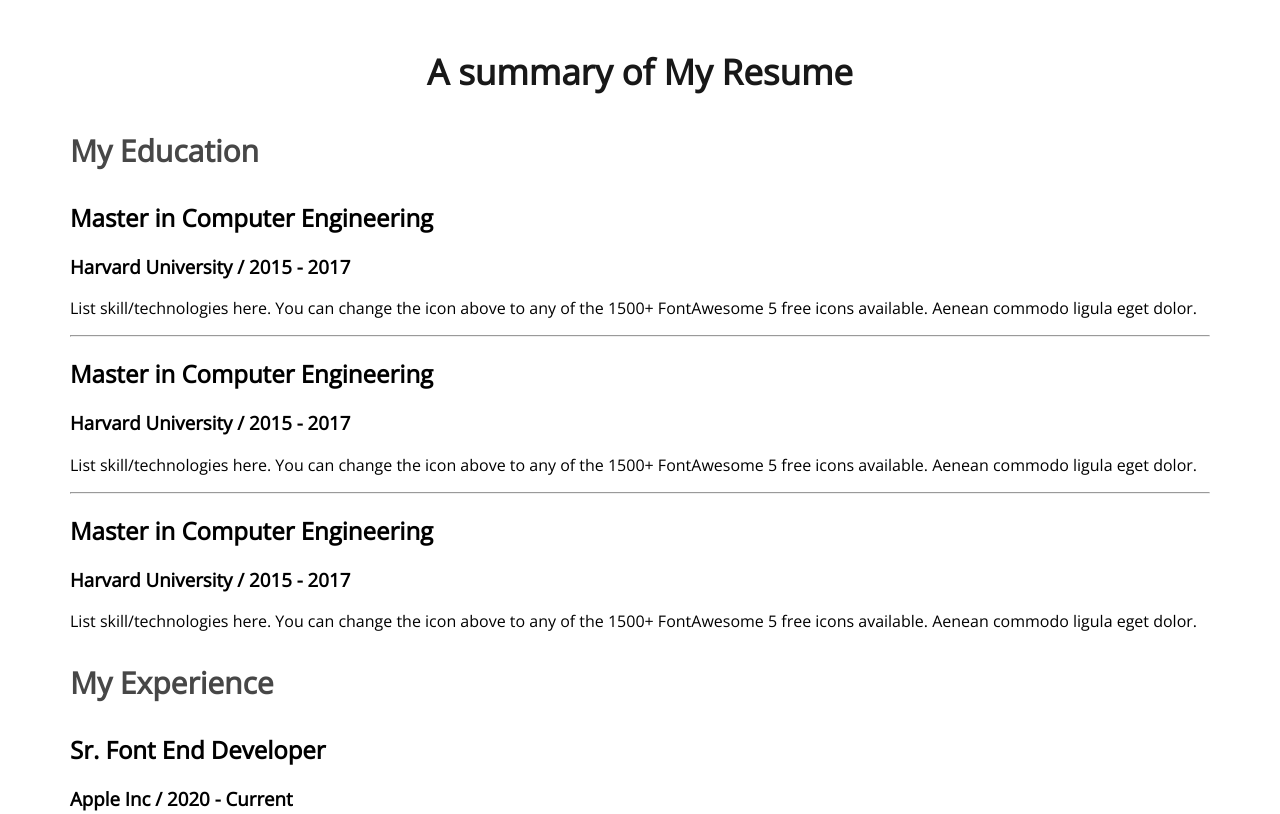
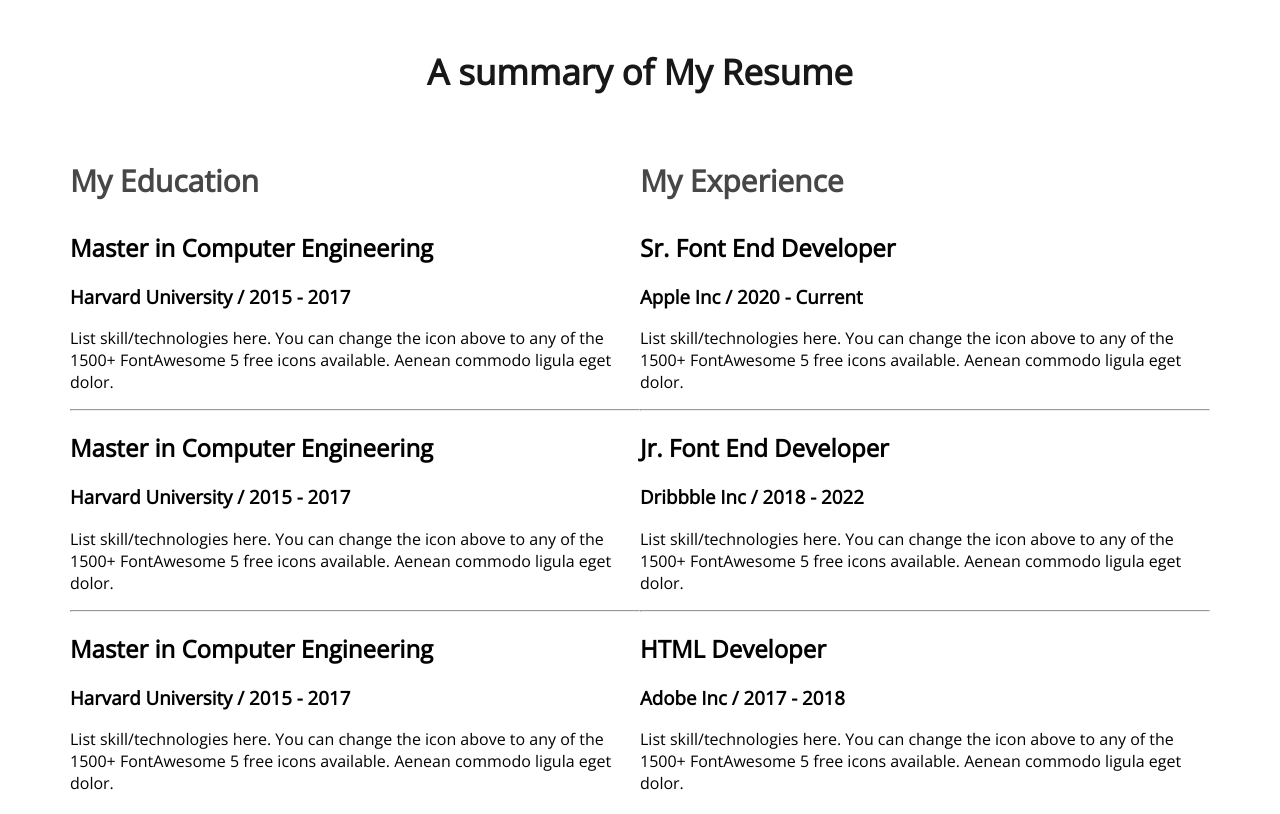
Before and after one commit to md-ashik-max/web-developer-portfolio, a plain HTML site: page index.html in a window 1280 px wide. Shown: the part 1960-2774 px from the top of the page. Drawn offline with nearby package versions, Linux system fonts and the light colour scheme.

Commit message:
added resume content

```diff
--- a/index.html
+++ b/index.html
@@ -106,18 +106,9 @@
        <section>
         <h3 class="section-title">A summary of My Resume</h3>
         <div class="resume-container">
-                <!-- .resume-column*2>h3.resume-column-title -->
-                <div class="resume-column">
+         <!-- resume-column*2>h3.resume-column-title -->
+         <resume-column>
             <h3 class="resume-column-title">My Education</h3>
-                    <div class="resume-item">
-                        <h2 class="resume-item-title">Master in Computer Engineering</h2>
-                        <h3 class="resume-item-institute">Harvard University / 2015 - 2017</h3>
-                        <p class="resume-item-description">List skill/technologies here. You can change the icon above
-                            to any of the 1500+ FontAwesome 5 free icons available. Aenean commodo ligula eget dolor.
-                        </p>
-                    </div>
-                    <hr>
-                </div>
             <div class="resume-item">
                 <h2 class="resume-item-title">Master in Computer Engineering</h2>
                 <h3 class="resume-item-institute">Harvard University / 2015 - 2017</h3>
@@ -125,15 +116,21 @@
                     to any of the 1500+ FontAwesome 5 free icons available. Aenean commodo ligula eget dolor.</p>
             </div>
             <hr>
-            </div>
             <div class="resume-item">
                 <h2 class="resume-item-title">Master in Computer Engineering</h2>
                 <h3 class="resume-item-institute">Harvard University / 2015 - 2017</h3>
                 <p class="resume-item-description">List skill/technologies here. You can change the icon above
                     to any of the 1500+ FontAwesome 5 free icons available. Aenean commodo ligula eget dolor.</p>
             </div>
+            <hr>
+            <div class="resume-item">
+                <h2 class="resume-item-title">Master in Computer Engineering</h2>
+                <h3 class="resume-item-institute">Harvard University / 2015 - 2017</h3>
+                <p class="resume-item-description">List skill/technologies here. You can change the icon above
+                    to any of the 1500+ FontAwesome 5 free icons available. Aenean commodo ligula eget dolor.</p>
             </div>
-            <div class="resume-column">
+         </resume-column>
+         <resume-column>
             <h3 class="resume-column-title">My Experience</h3>
             <div class="resume-item">
                 <h2 class="resume-item-title">Sr. Font End Developer</h2>
@@ -155,10 +152,11 @@
                 <p class="resume-item-description">List skill/technologies here. You can change the icon above
                     to any of the 1500+ FontAwesome 5 free icons available. Aenean commodo ligula eget dolor.</p>
             </div>
-            </div>
-            </div>
+         </resume-column>
         </div>
        </section>
+
+
 
     </main>
     <footer>
--- a/styles/portfolio.css
+++ b/styles/portfolio.css
@@ -159,3 +159,6 @@ main section {
     font-size: 30px;
     font-weight: 700;
 }
+.resume-container{
+    display: flex;
+}
```
Lines whose indentation alone changed are shown as unchanged.
